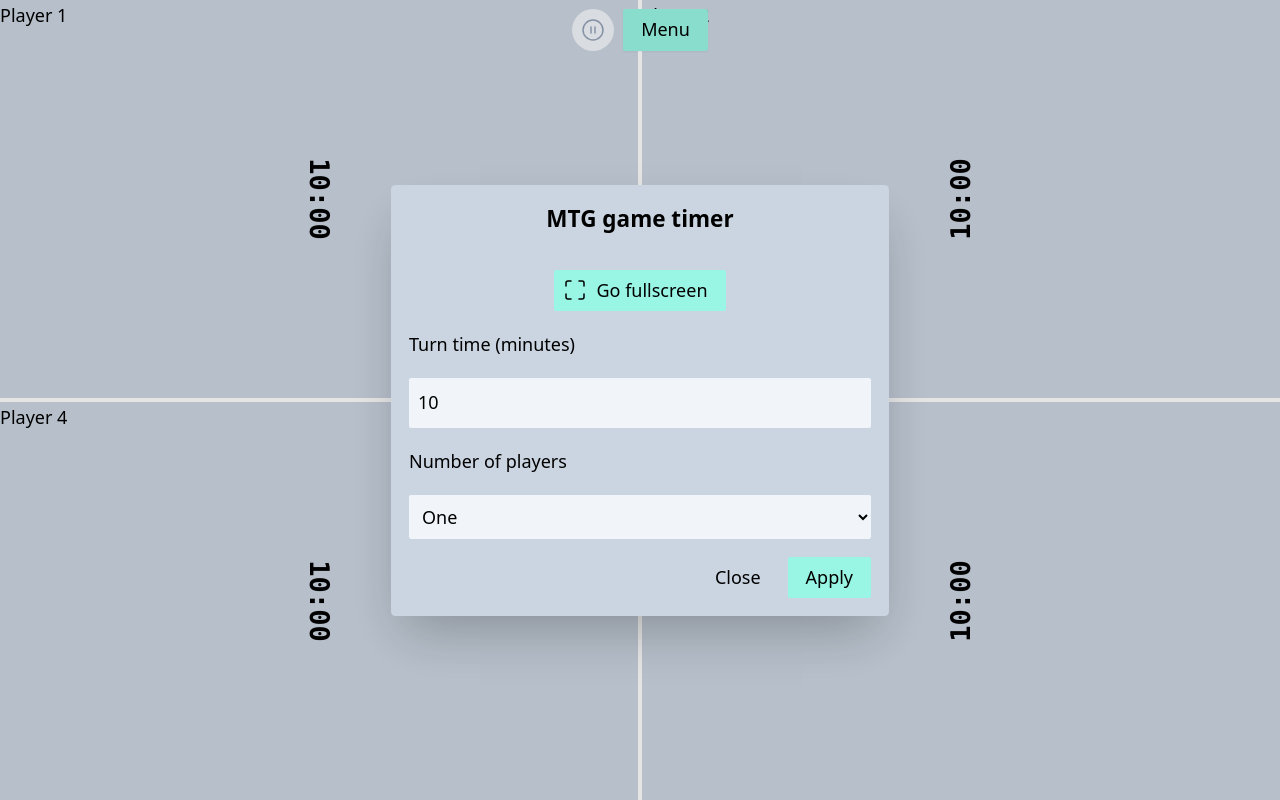
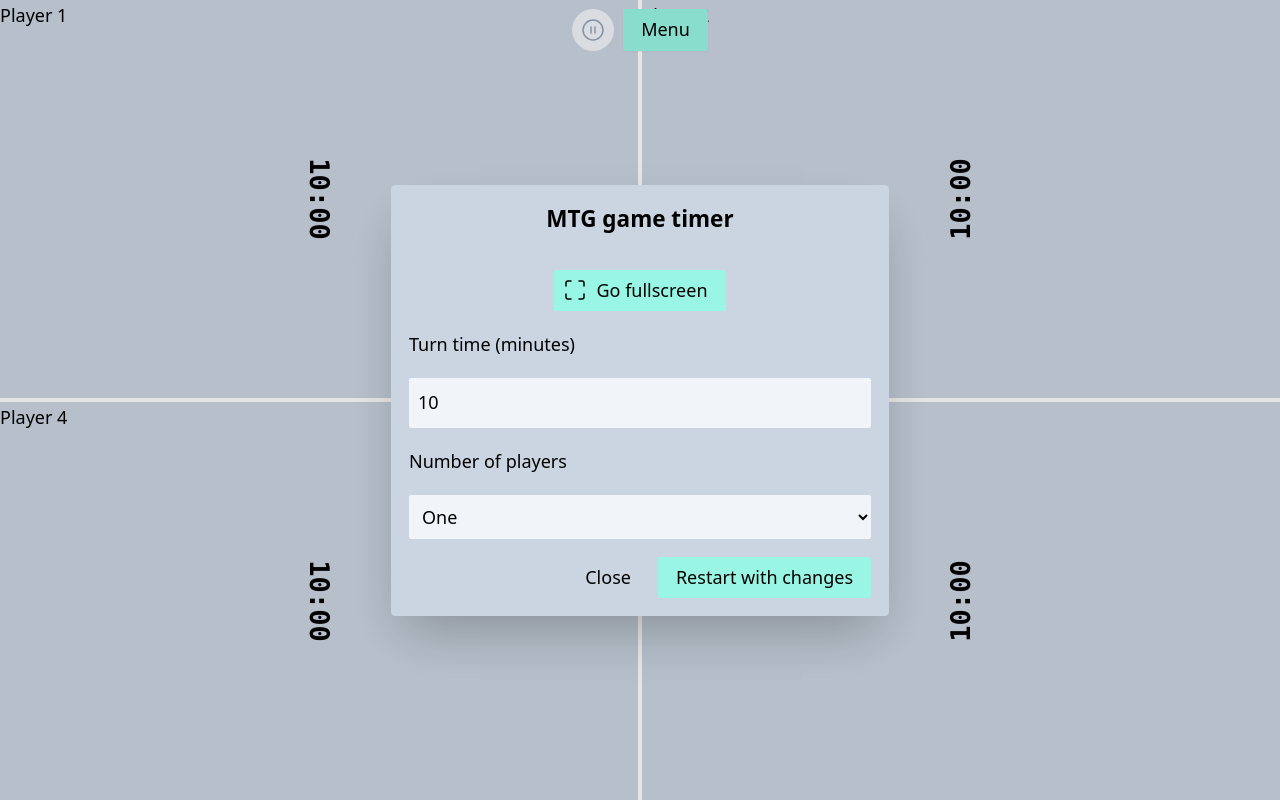
Before and after one commit to zadeviggers/mtg-timer, a website built with Vite: page index.html in a window 1280 px wide. Both pictures are taken after a click on the button "Menu". Built offline with nearby package versions, Linux system fonts and the light colour scheme.

Commit message:
Make button text better explain what it does

```diff
--- a/index.html
+++ b/index.html
@@ -159,7 +159,7 @@
 					<button
 						class="select-none rounded-sm bg-teal-200 p-1 px-4 hover:bg-teal-300 hover:shadow-sm dark:bg-teal-500 hover:dark:bg-teal-400"
 						type="submit">
-						Apply
+						Restart with changes
 					</button>
 				</div>
 			</form>
```
